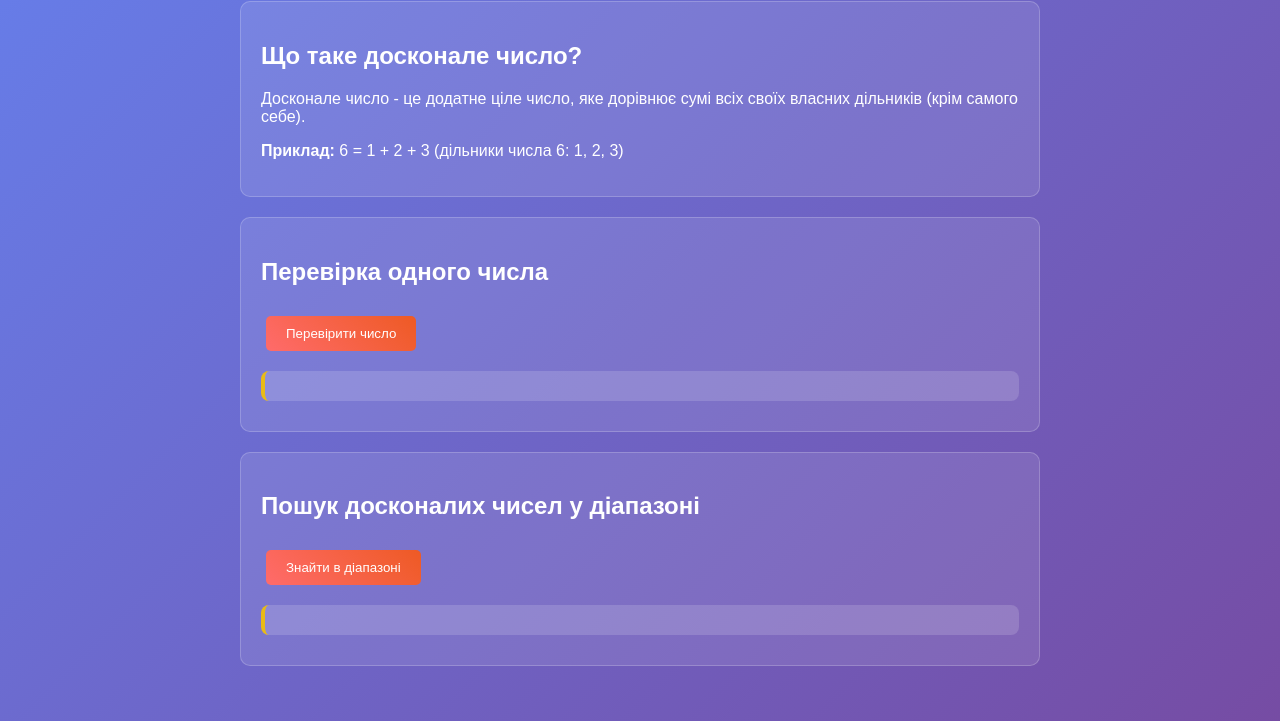
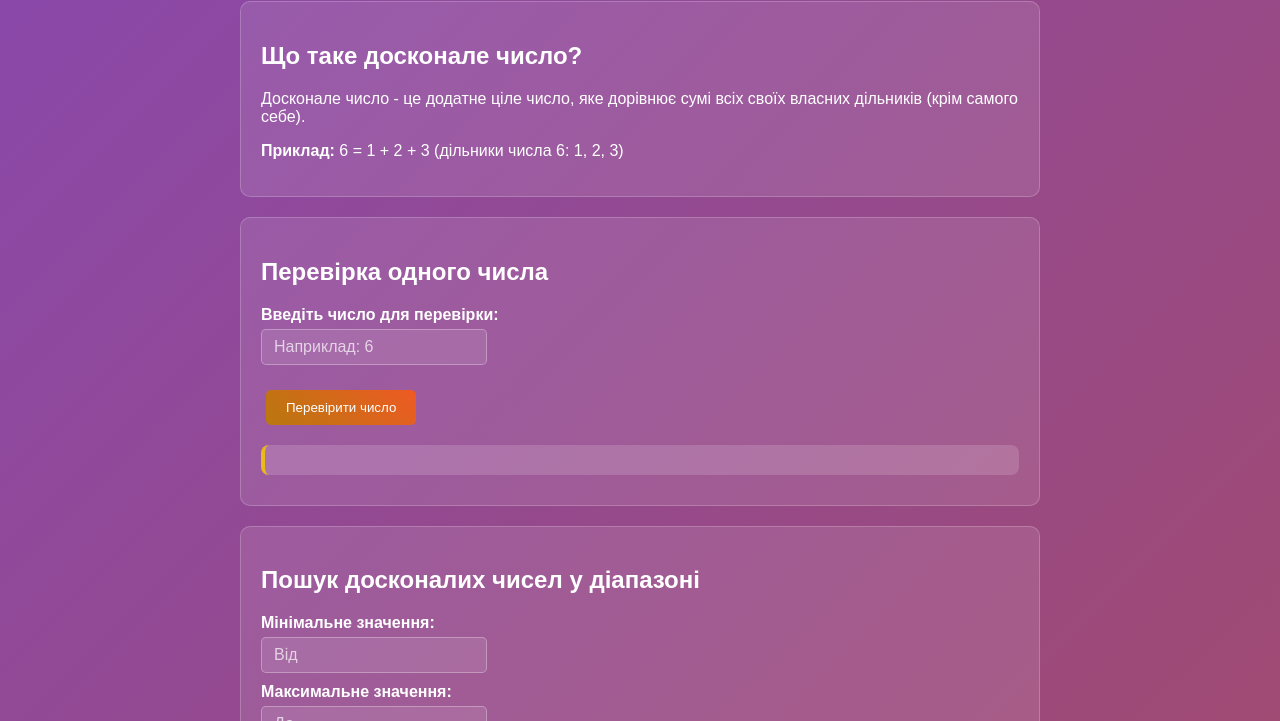
Before and after one commit to polyatskovun/function-task-fe, a plain HTML site: page Index.html in a window 1280 px wide. Shown: the part 79-800 px from the top of the page. Drawn offline with Linux system fonts and the light colour scheme.

Commit message:
get input field

```diff
--- a/Index.html
+++ b/Index.html
@@ -18,12 +18,22 @@
 
         <div class="task">
             <h2>Перевірка одного числа</h2>
+            <div class="input-group">
+                <label for="single-input">Введіть число для перевірки:</label>
+                <input type="number" id="single-input" placeholder="Наприклад: 6" min="1">
+            </div>
             <button onclick="checkSingleNumber()">Перевірити число</button>
             <div id="single-result" class="result"></div>
         </div>
 
         <div class="task">
             <h2>Пошук досконалих чисел у діапазоні</h2>
+            <div class="input-group">
+                <label for="min-input">Мінімальне значення:</label>
+                <input type="number" id="min-input" placeholder="Від" min="1">
+                <label for="max-input">Максимальне значення:</label>
+                <input type="number" id="max-input" placeholder="До" min="1">
+            </div>
             <button onclick="findInRange()">Знайти в діапазоні</button>
             <div id="range-result" class="result"></div>
         </div>
--- a/script.js
+++ b/script.js
@@ -35,7 +35,7 @@ function getDivisors(num) {
 }
 
 function checkSingleNumber() {
-    const number = parseInt(prompt("Введіть число для перевірки:"));
+    const number = parseInt(document.getElementById('single-input').value);
 
     if (isNaN(number) || number <= 0) {
         document.getElementById('single-result').innerHTML =
@@ -52,13 +52,13 @@ function checkSingleNumber() {
         <p><strong>Дільники:</strong> ${divisors.join(', ')}</p>
         <p><strong>Сума дільників:</strong> ${sumOfDivisors}</p>
         <p><strong>Результат:</strong> ${number} ${isPerfect ? 'є' : 'не є'} досконалим числом</p>
-        ${isPerfect ? '<div class="perfect-number">✅ Це досконале число!</div>' : ''}
+        ${isPerfect ? '<div class="perfect-number">✅ Це досконале число!</div>' : '❌️ Це не досконале число!'}
     `;
 }
 
 function findInRange() {
-    const min = parseInt(prompt("Введіть мінімальне значення діапазону:"));
-    const max = parseInt(prompt("Введіть максимальне значення діапазону:"));
+    const min = parseInt(document.getElementById('min-input').value);
+    const max = parseInt(document.getElementById('max-input').value);
 
     if (isNaN(min) || isNaN(max) || min <= 0 || max <= 0 || min > max) {
         document.getElementById('range-result').innerHTML =
--- a/style.css
+++ b/style.css
@@ -1,7 +1,7 @@
 body {
     font-family: Arial, sans-serif;
     margin: 20px;
-    background: linear-gradient(135deg, #667eea 0%, #764ba2 100%);
+    background: linear-gradient(135deg, #8948ab 0%, #a24b6f 100%);
     min-height: 100vh;
     color: white;
 }
@@ -28,7 +28,7 @@ body {
 }
 
 button {
-    background: linear-gradient(45deg, #ff6b6b, #ee5a24);
+    background: linear-gradient(45deg, #b9780f, #ee5a24);
     color: white;
     border: none;
     padding: 10px 20px;
@@ -50,3 +50,34 @@ button:hover {
     border-radius: 5px;
     border-left: 3px solid #2ecc71;
 }
+
+.input-group {
+    margin: 15px 0;
+}
+
+.input-group label {
+    display: block;
+    margin: 10px 0 5px 0;
+    font-weight: bold;
+}
+
+.input-group input {
+    padding: 8px 12px;
+    border: 1px solid rgba(255,255,255,0.3);
+    border-radius: 5px;
+    background: rgba(255,255,255,0.1);
+    color: white;
+    font-size: 16px;
+    width: 200px;
+    margin-right: 10px;
+}
+
+.input-group input::placeholder {
+    color: rgba(255,255,255,0.7);
+}
+
+.input-group input:focus {
+    outline: none;
+    border-color: #e9bb16;
+    box-shadow: 0 0 5px rgba(233, 187, 22, 0.5);
+}
```
